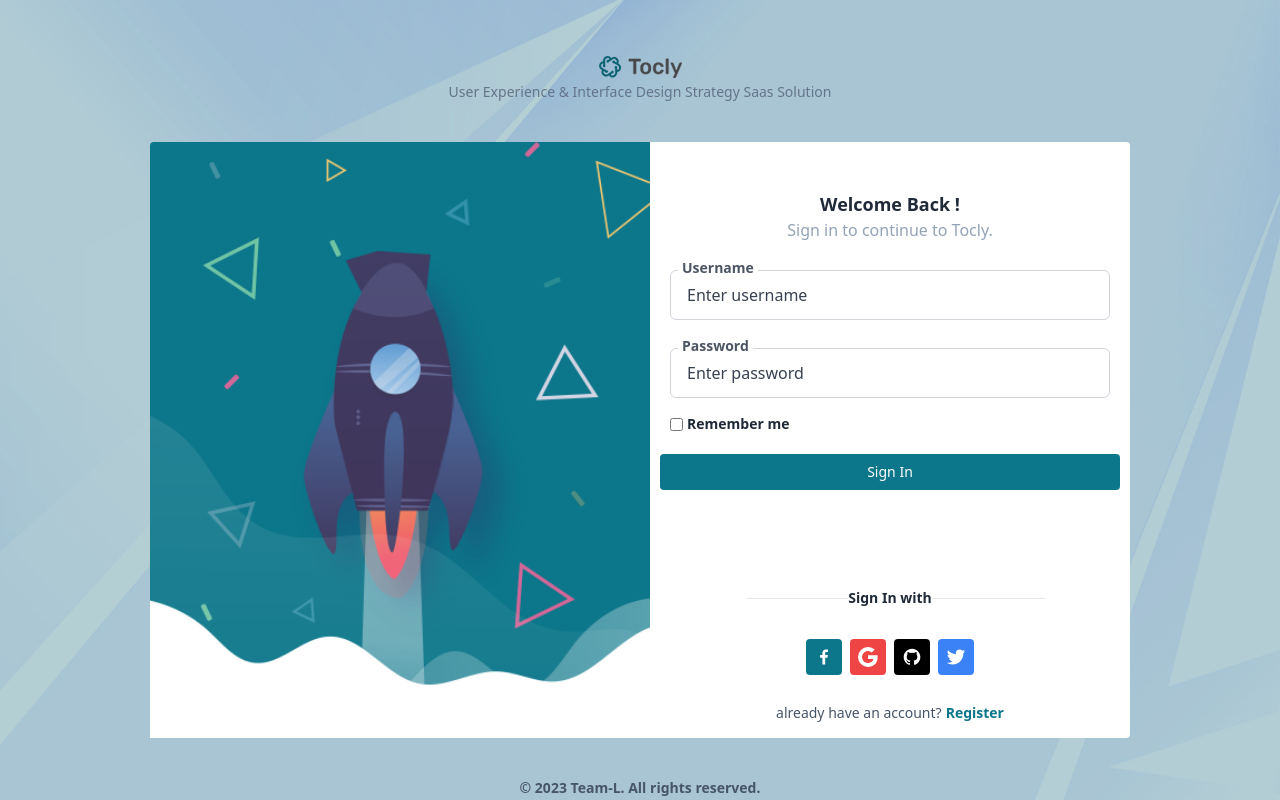
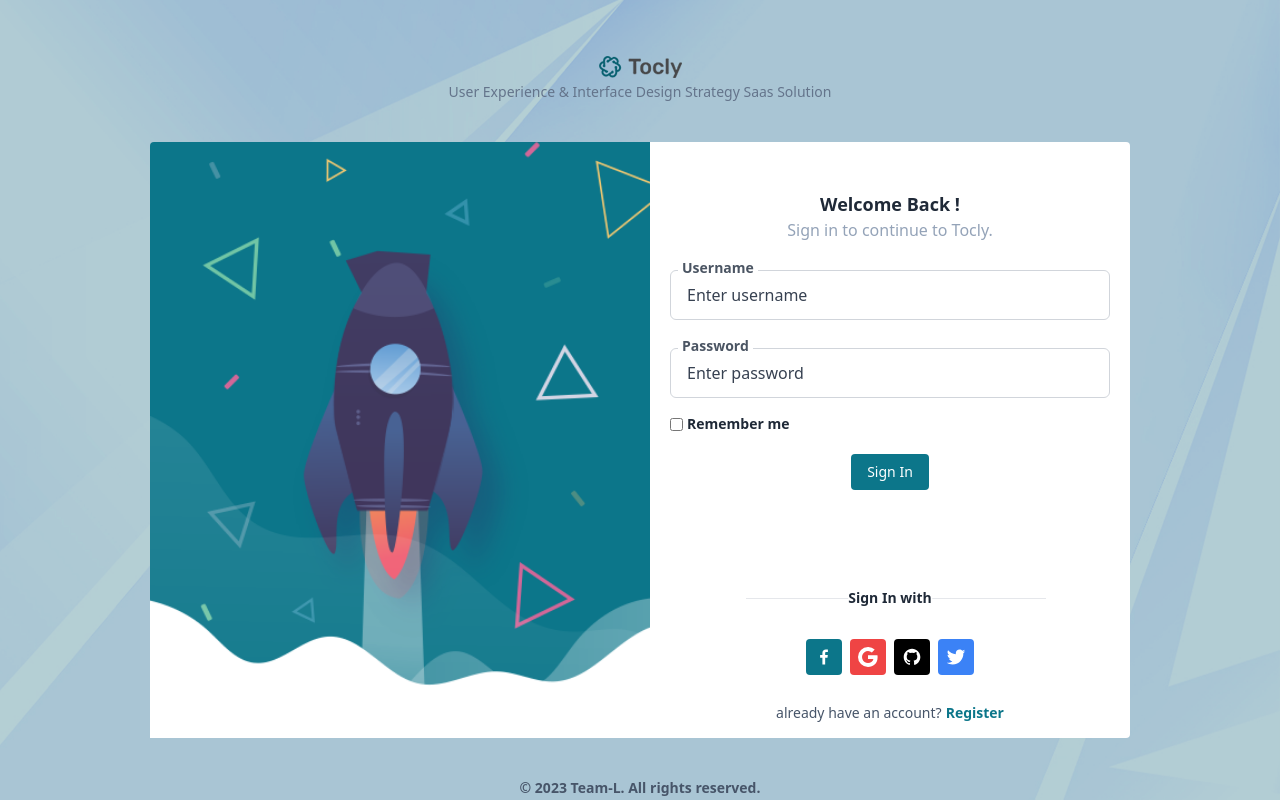
Before and after one commit to kaung222/team_l_dashboard, a React (Vite) app: page /login in a window 1280 px wide. Built offline with nearby package versions, Linux system fonts and the light colour scheme.

Commit message:
update 2

```diff
--- a/src/components/Login.jsx
+++ b/src/components/Login.jsx
@@ -73,9 +73,11 @@ const Register = () => {
                     </div>
 
                     <div className="flex justify-center mt-5 max-w-[460px] mx-auto">
-                      <button className="bg-[#0c768a] text-white py-2 text-sm px-4 rounded w-full flex-shrink-0">
-                        Sign In
-                      </button>
+                      <Link to={'/'}>
+                        <button className="bg-[#0c768a] text-white py-2 text-sm px-4 rounded w-full flex-shrink-0">
+                          Sign In
+                        </button>
+                      </Link>
                     </div>
                     <div className=" mt-24 pt-2 relative">
                       <hr className="w-[300px] mt-1 ms-24 me-4" />
@@ -182,7 +184,9 @@ const Register = () => {
               <div className="flex gap-1 mx-5 mt-14 justify-center items-center">
                 <p className="text-center text-sm text-slate-600">{`already have an account?`}</p>
                 <Link to={"/register"}>
-                  <p className="text-[#0c768a] text-sm font-semibold">Register</p>
+                  <p className="text-[#0c768a] text-sm font-semibold">
+                    Register
+                  </p>
                 </Link>
               </div>
             </form>
--- a/src/components/Register.jsx
+++ b/src/components/Register.jsx
@@ -88,9 +88,11 @@ const Register = () => {
                     </div>
 
                     <div className="flex justify-center mt-5 max-w-[460px] mx-auto">
-                      <button className="bg-[#0c768a] text-white py-2 text-sm px-4 rounded w-full flex-shrink-0">
-                        Sign Up
-                      </button>
+                      <Link to={'/login'}>
+                        <button className="bg-[#0c768a] text-white py-2 text-sm px-4 rounded w-full flex-shrink-0">
+                          Sign Up
+                        </button>
+                      </Link>
                     </div>
                     <div className="mt-4 pt-2 relative">
                       <hr className="w-[300px] mt-1 ms-24 me-4" />
```
